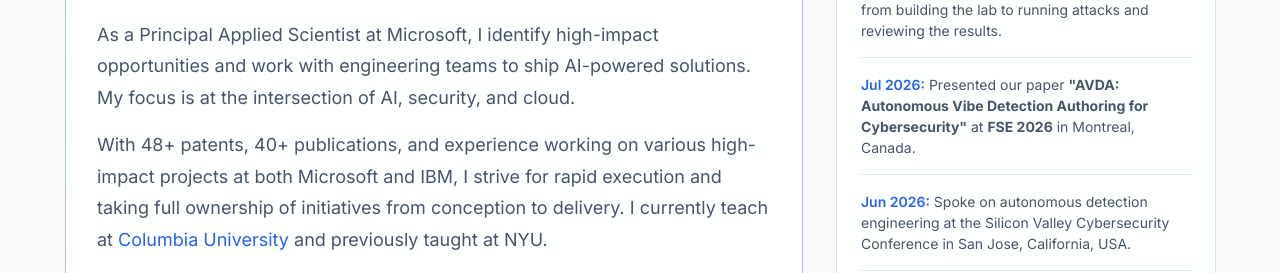
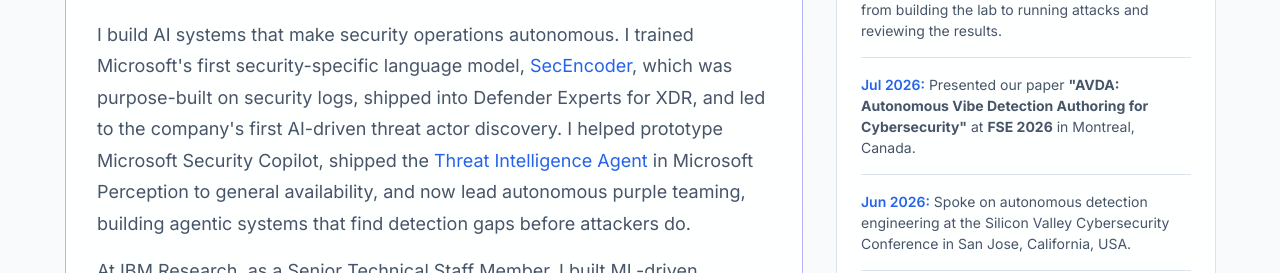
Before and after one commit to bulutmf/bulutmf.github.io, a plain HTML site: page index.html in a window 1280 px wide. Shown: the part 241-514 px from the top of the page. Drawn offline with Linux system fonts and the light colour scheme.

Commit message:
Update homepage bio and headline
Rewrite the bio around security and AI work: SecEncoder, Microsoft
Security Copilot, the Perception Threat Intelligence Agent, autonomous
purple teaming, and IBM Research (STSM) work that shipped into X-Force
Red and Cloud Pak. Add a "Security & AI Researcher" headline and match
the page title and meta description.

Co-Authored-By: Claude Opus 5.5 <noreply@anthropic.com>

```diff
--- a/index.html
+++ b/index.html
@@ -5,12 +5,12 @@
   <script src="analytics.js"></script>
   <meta charset="utf-8">
   <meta name="viewport" content="width=device-width, initial-scale=1">
-  <title>Fatih Bulut | Principal Applied Scientist</title>
+  <title>Fatih Bulut | Security &amp; AI Researcher</title>
   <meta name="description"
-    content="Principal Applied Scientist at Microsoft. AI security expert, former IBM researcher, NYU & Columbia instructor.">
+    content="Building AI systems that make security operations autonomous. Principal Applied Scientist at Microsoft, former STSM at IBM Research, Columbia instructor.">
   <meta name="author" content="Fatih Bulut">
-  <meta property="og:title" content="Fatih Bulut | Principal Applied Scientist">
-  <meta property="og:description" content="Principal Applied Scientist at Microsoft. AI security expert, former IBM researcher, NYU & Columbia instructor.">
+  <meta property="og:title" content="Fatih Bulut | Security &amp; AI Researcher">
+  <meta property="og:description" content="Building AI systems that make security operations autonomous. Principal Applied Scientist at Microsoft, former STSM at IBM Research, Columbia instructor.">
   <meta property="og:type" content="website">
   <meta name="twitter:card" content="summary">
 
@@ -66,20 +66,29 @@
               <div class="bio-header">
                 <div>
                   <h1 class="bio-name">Fatih Bulut</h1>
-                  <p class="bio-role">Principal Applied Scientist @ Microsoft</p>
+                  <p class="bio-role"><span style="white-space: nowrap;">Security &amp; AI Researcher</span> ·
+                    <span style="white-space: nowrap;">Principal Applied Scientist</span> @&nbsp;Microsoft</p>
                 </div>
               </div>
               <p class="bio-text">
-                As a Principal Applied Scientist at Microsoft, I identify high-impact opportunities and work with
-                engineering teams to ship AI-powered solutions. My focus is at the intersection of AI, security, and
-                cloud.
+                I build AI systems that make security operations autonomous. I trained Microsoft's first
+                security-specific language model,
+                <a href="https://arxiv.org/abs/2411.07528" target="_blank" rel="noopener noreferrer">SecEncoder</a>,
+                which was purpose-built on security logs, shipped into Defender Experts for XDR, and led to the
+                company's first AI-driven threat actor discovery. I helped prototype Microsoft Security Copilot,
+                shipped the
+                <a href="https://techcommunity.microsoft.com/blog/perception-blog/whats-new-with-microsoft-perception-at-ignite-2026/4571834"
+                  target="_blank" rel="noopener noreferrer">Threat Intelligence Agent</a> in Microsoft Perception to
+                general availability, and now lead autonomous purple teaming, building agentic systems that find
+                detection gaps before attackers do.
               </p>
               <p class="bio-text" style="margin-top: 1rem;">
-                With <span id="patent-text"></span> patents, 40+ publications, and experience working on various high-impact projects at both Microsoft and IBM, I strive for
-                rapid execution and taking full ownership of initiatives from conception to delivery. I currently teach
-                at
-                <a href="https://sps.columbia.edu/person/fatih-bulut-0" target="_blank">Columbia University</a> and
-                previously taught at NYU.
+                At IBM Research, as a Senior Technical Staff Member, I built ML-driven solutions for vulnerability
+                prioritization, compliance policy management, and hybrid cloud security that shipped into X-Force Red
+                and Cloud Pak products, and I represented IBM in the CVSS SIG. With <span id="patent-text"></span>
+                patents and 40+ publications, I'm known for fast execution, deep technical breadth, and full ownership
+                of outcomes. I also teach graduate courses at
+                <a href="https://sps.columbia.edu/person/fatih-bulut-0" target="_blank">Columbia University</a>.
               </p>
               <div class="bio-links">
                 <a href="https://www.linkedin.com/in/fatih-bulut-18ba5511" target="_blank" class="btn btn-primary">
--- a/main.js
+++ b/main.js
@@ -179,7 +179,7 @@ document.addEventListener('DOMContentLoaded', function () {
   var patentText = document.getElementById('patent-text');
   if (patentText) patentText.textContent = PATENT_COUNT + '+';
   document.querySelectorAll('meta[name="description"], meta[property="og:description"]').forEach(function (meta) {
-    meta.setAttribute('content', 'Principal Applied Scientist at Microsoft. ' + PATENT_COUNT + '+ patents, AI security expert, former IBM researcher, NYU & Columbia instructor.');
+    meta.setAttribute('content', 'Building AI systems that make security operations autonomous. Principal Applied Scientist at Microsoft, former STSM at IBM Research, ' + PATENT_COUNT + '+ patents, Columbia instructor.');
   });
 
   loadPublications();
```
